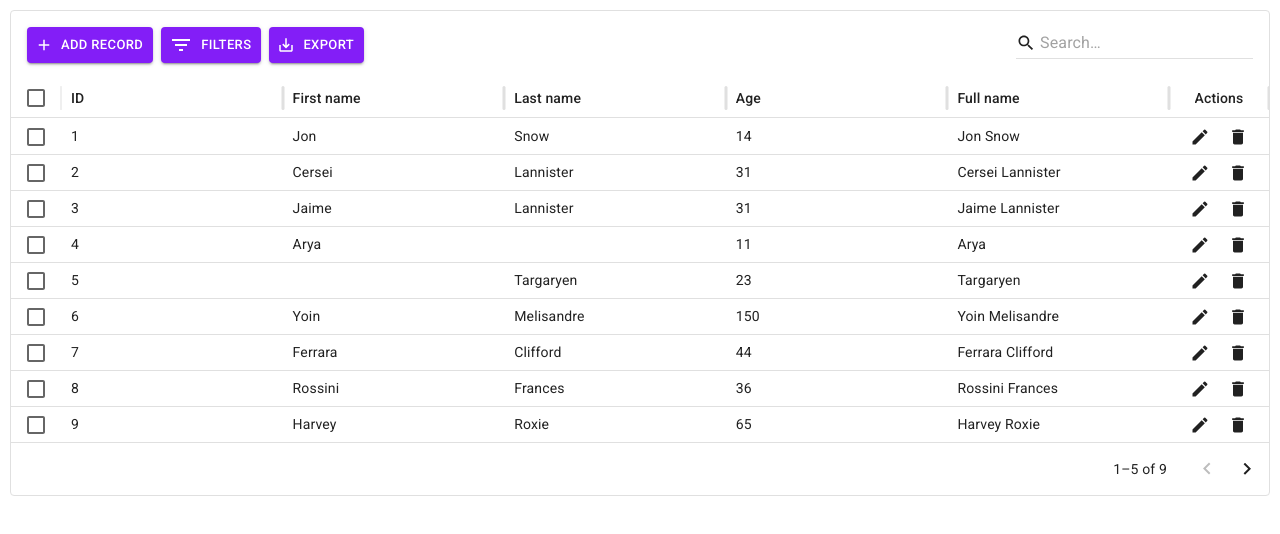
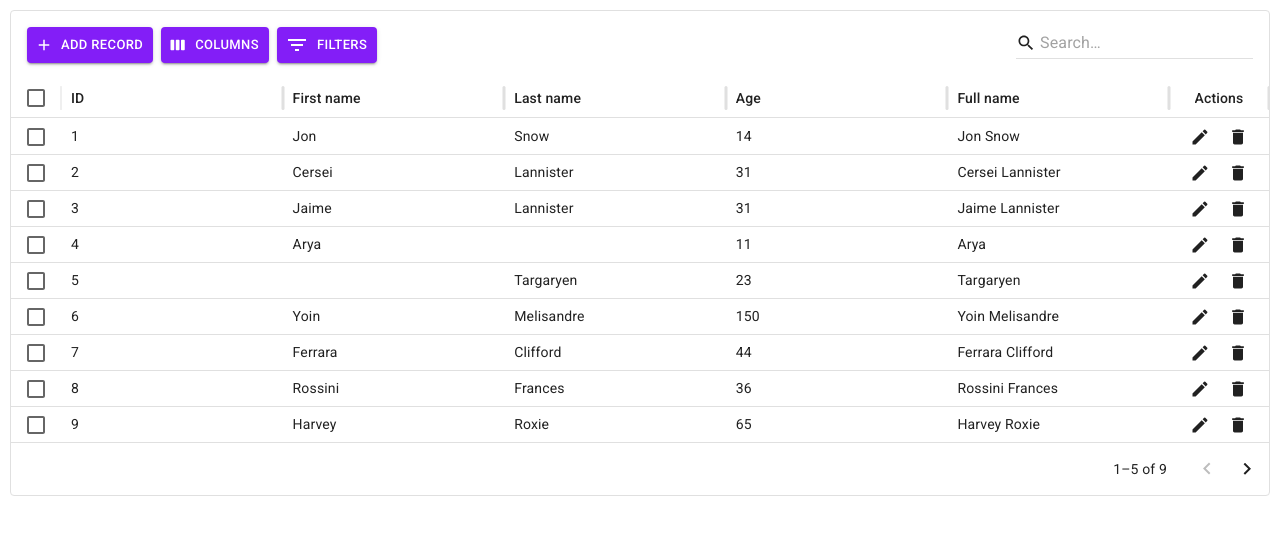
Before and after one commit to DanJul572/React_Training_App, a React (Vite) app: page / in a window 1280 px wide. Shown: the top 534 px of the page. Built offline with nearby package versions, Linux system fonts and the light colour scheme.

Commit message:
add visible column and remove export feature in ZTable

```diff
--- a/src/components/table/Toolbar.tsx
+++ b/src/components/table/Toolbar.tsx
@@ -1,9 +1,10 @@
 import Box from '@mui/material/Box';
 import Button from '@mui/material/Button';
+import Tooltip from '@mui/material/Tooltip';
 
 import Add from '@mui/icons-material/Add';
 import {
-    GridToolbarExport,
+    GridToolbarColumnsButton,
     GridToolbarFilterButton,
     GridToolbarQuickFilter,
 } from '@mui/x-data-grid/components';
@@ -16,16 +17,18 @@ const ToolBar = (props: Props) => {
     return (
         <Box display="flex" padding={2} justifyContent="space-between">
             <Box display="flex" gap={1}>
+                <Tooltip title="Add Record">
                     <Button
                         color="primary"
                         startIcon={<Add />}
                         size="small"
                         onClick={props.onAdd}
                     >
-                    Add record
+                        Add Record
                     </Button>
+                </Tooltip>
+                <GridToolbarColumnsButton />
                 <GridToolbarFilterButton />
-                <GridToolbarExport />
             </Box>
             <GridToolbarQuickFilter />
         </Box>
```
Also changed, not shown: 1 other file (tests, documents, lock files or other folders). Lines whose indentation alone changed are shown as unchanged.
